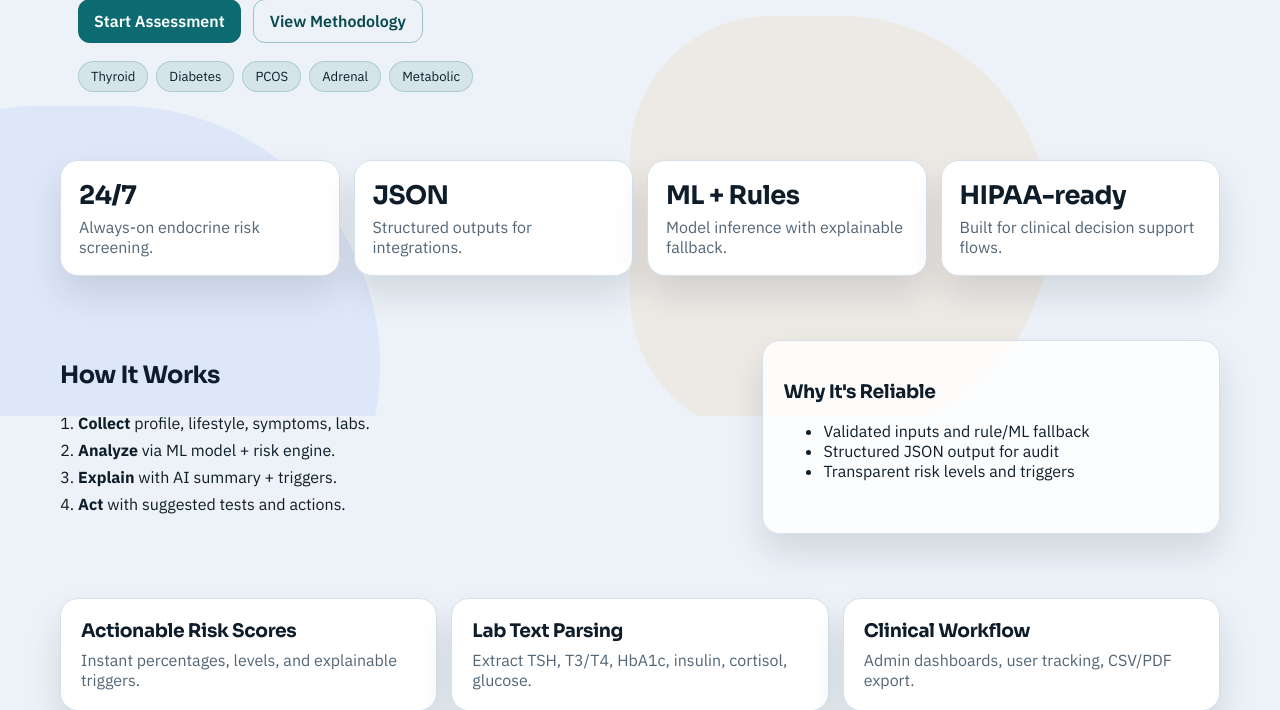
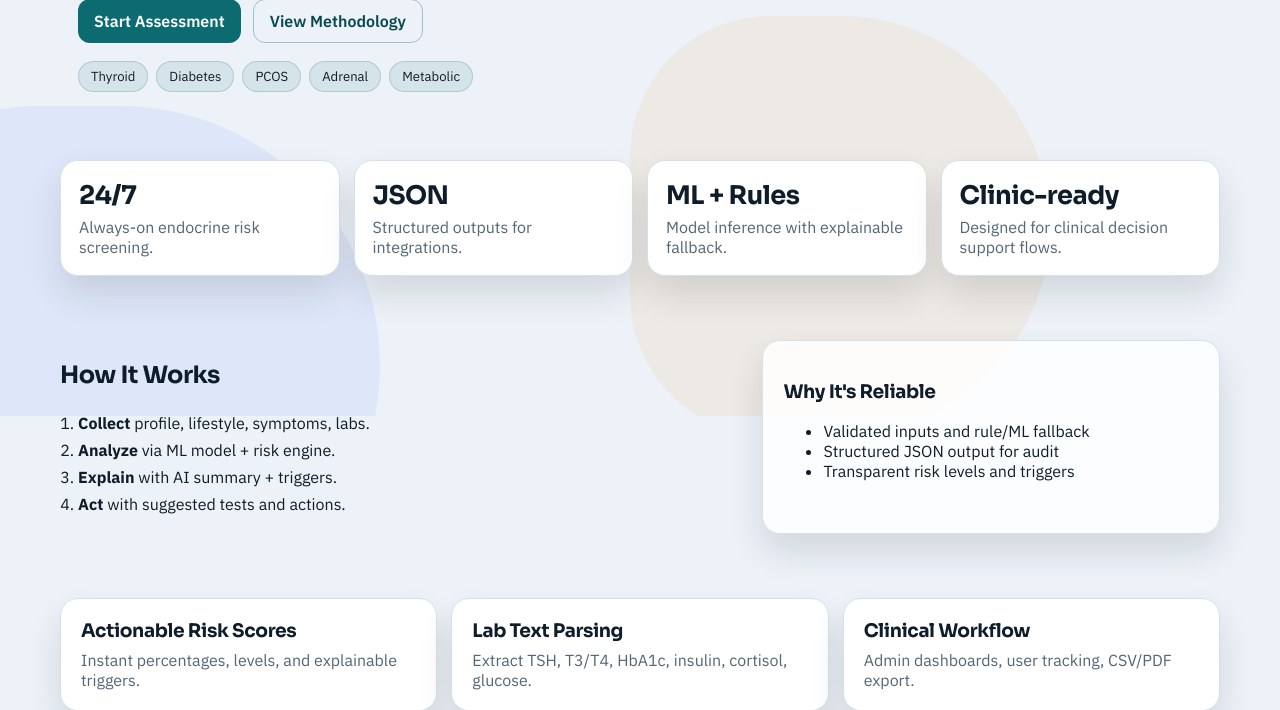
Before and after one commit to endocrineai-hub/endocrine-ai, a Flask app: page / in a window 1280 px wide. Shown: the part 384-1094 px from the top of the page. Run offline with Flask 3, Linux system fonts and the light colour scheme.

Commit message:
Tweak homepage metrics copy

```diff
--- a/backend/templates/index.html
+++ b/backend/templates/index.html
@@ -47,8 +47,8 @@
       <p>Model inference with explainable fallback.</p>
     </article>
     <article class="metric-card">
-      <h3>HIPAA-ready</h3>
-      <p>Built for clinical decision support flows.</p>
+      <h3>Clinic-ready</h3>
+      <p>Designed for clinical decision support flows.</p>
     </article>
   </div>
 </section>
```
